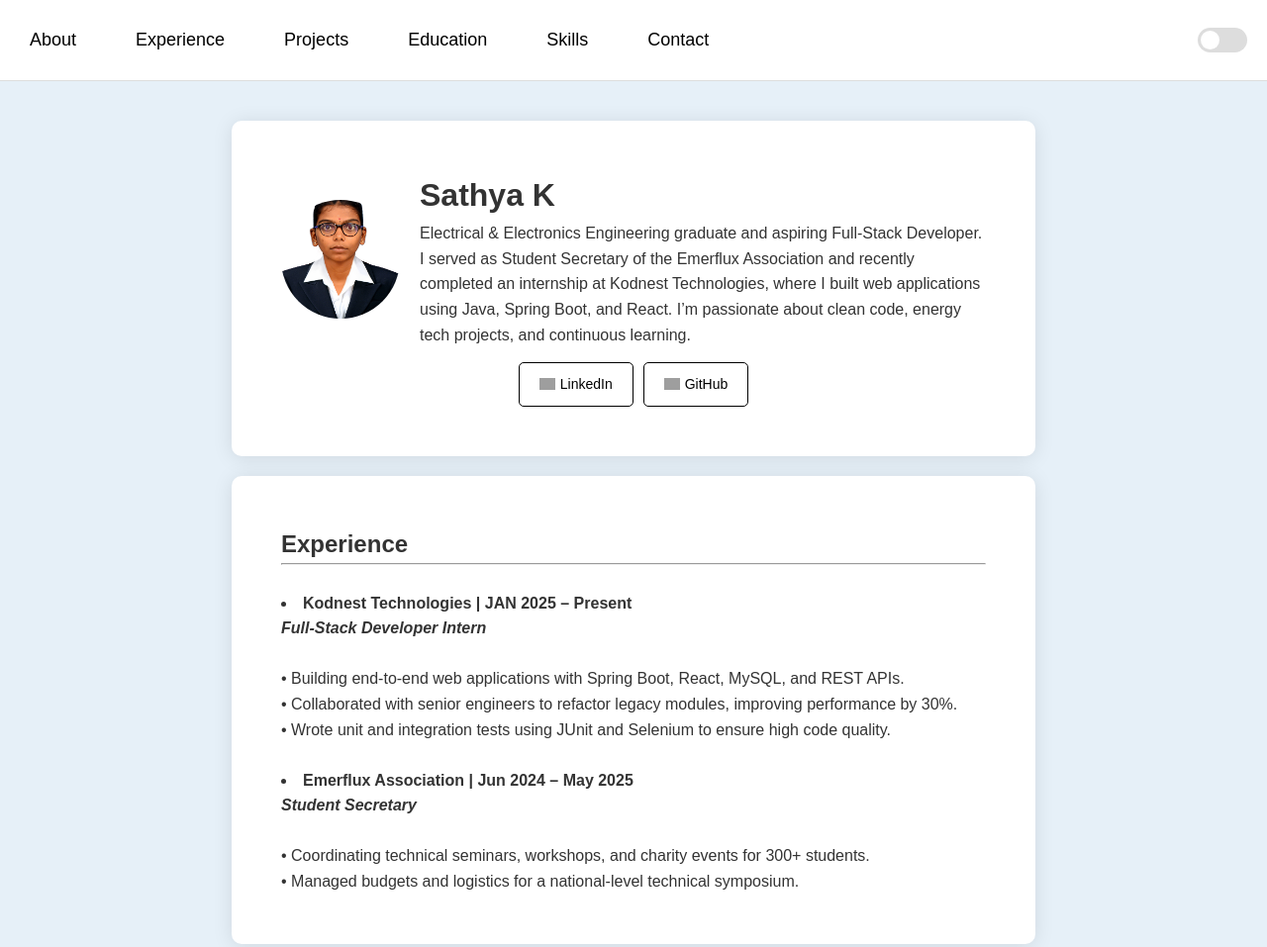
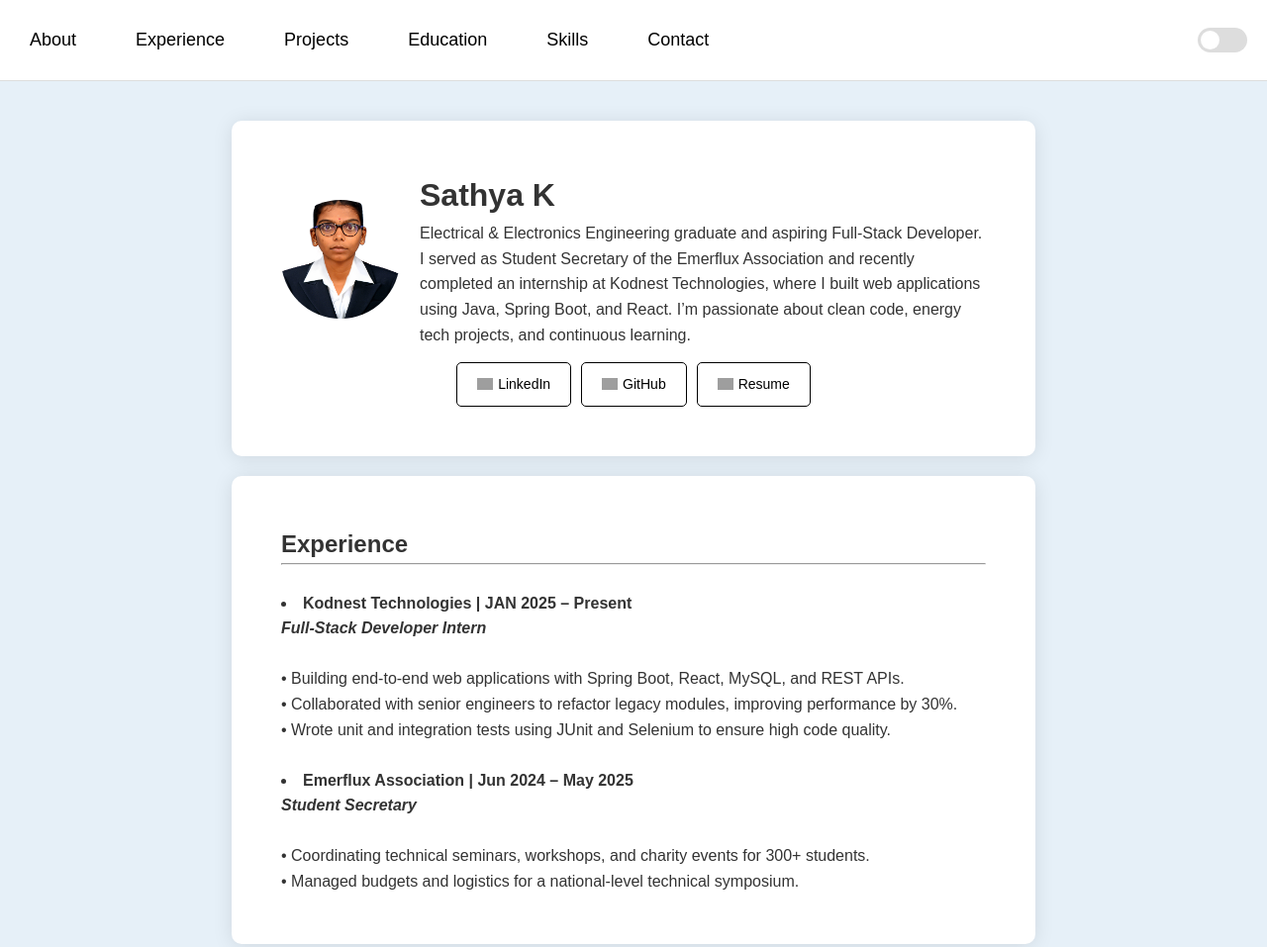
Before and after one commit to SATHYAK339/My_Portfolio, a plain HTML site: page index.html in a window 1280 px wide. Shown: the top 957 px of the page at 99% size. Drawn offline with Linux system fonts and the light colour scheme; grey boxes are pictures that could not be loaded.

Commit message:
Added resume download link

```diff
--- a/index.html
+++ b/index.html
@@ -4,7 +4,7 @@
     <meta charset="UTF-8">
     <meta name="viewport" content="width=device-width, initial-scale=1.0">
     <title>Sathya K | Portfolio</title>
-   <link rel="icon" type="image/png" href="image/sathya.jpg">
+   <link rel="icon" type="image/png" href="icon/sathya.png">
 
     <style>
 
@@ -90,6 +90,11 @@ body {
             <div class="about-buttons">
                 <a href="https://www.linkedin.com/in/sathya-k-5831ba287" target="_blank"><img src="https://cdn-icons-png.flaticon.com/512/174/174857.png" alt="LinkedIn" style="width:16px;">LinkedIn</a>
                 <a href="https://github.com/SATHYAK339" target="_blank"><img src="https://cdn-icons-png.flaticon.com/512/25/25231.png" alt="GitHub" style="width:16px;">GitHub</a>
+                <a href="resume/sathya_kumar_resume..pdf" target="_blank">
+  <img src="https://cdn-icons-png.flaticon.com/512/2991/2991148.png" alt="Resume" style="width:16px;">
+  Resume
+</a>
+
             </div>
         </div>
 
```
Also changed, not shown: icon/sathya.png (added), 1 other file.
